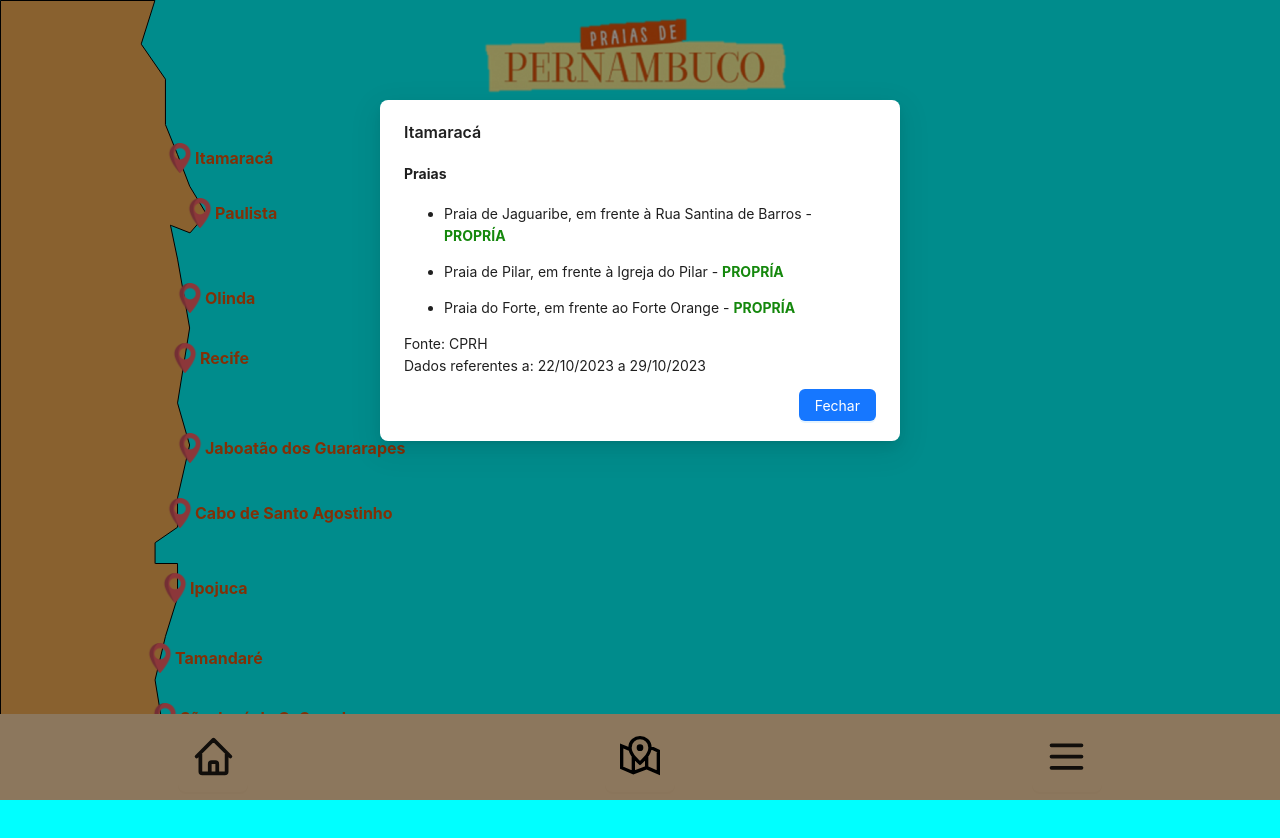
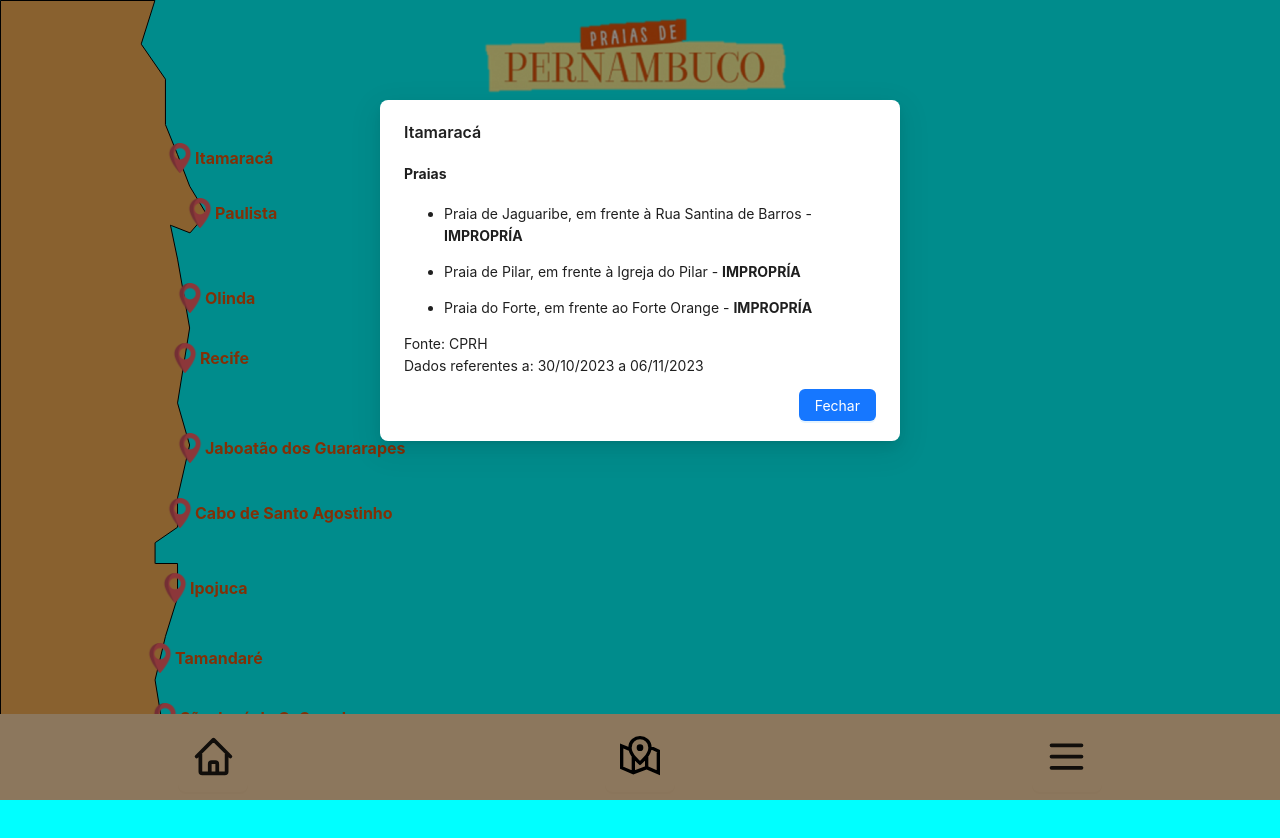
Before and after one commit to bihellzin/wqualify, a React (Vite) app: page /wqualify/mapa in a window 1280 px wide. Both pictures are taken after a click on the element "Itamaracá". Shown: the top 838 px of the page. Built offline with nearby package versions, Linux system fonts and the light colour scheme.

Commit message:
Update Map.jsx

```diff
--- a/src/pages/Map/Map.jsx
+++ b/src/pages/Map/Map.jsx
@@ -64,17 +64,17 @@ const cities = [
       {
         address: "em frente à Rua Santina de Barros",
         name: "Praia de Jaguaribe",
-        category: "Propría",
+        category: "Impropría",
       },
       {
         address: "em frente à Igreja do Pilar",
         name: "Praia de Pilar",
-        category: "Propría",
+        category: "Impropría",
       },
       {
         address: "em frente ao Forte Orange",
         name: "Praia do Forte",
-        category: "Propría",
+        category: "Impropría",
       },
     ],
   },
@@ -138,7 +138,7 @@ const cities = [
         name: "Praia do Pina",
         address:
           "em frente à Rua Com. Morais com Eng. Antônio de Góes (Cassino Americano)",
-        category: "Imprópria",
+        category: "Própria",
       },
       {
         name: "Praia de Boa Viagem",
@@ -225,12 +225,12 @@ const cities = [
       {
         name: "Praia dos Carneiros",
         address: "em frente ao Condomínio Pontal dos Carneiros",
-        category: "Imprópria",
+        category: "Própria",
       },
       {
         name: "Praia de Tamandaré",
         address: "em frente ao Hotel Marinas de Tamandaré",
-        category: "Propría",
+        category: "Imprópria",
       },
       {
         name: "Praia de Tamandaré",
@@ -380,7 +380,7 @@ export default function MapPage() {
           </ul>
           <p style={{ margin: 0 }}>Fonte: CPRH</p>
           <p style={{ margin: 0 }}>
-            Dados referentes a: 22/10/2023 a 29/10/2023
+            Dados referentes a: 30/10/2023 a 06/11/2023
           </p>
         </Modal>
       )}
```
